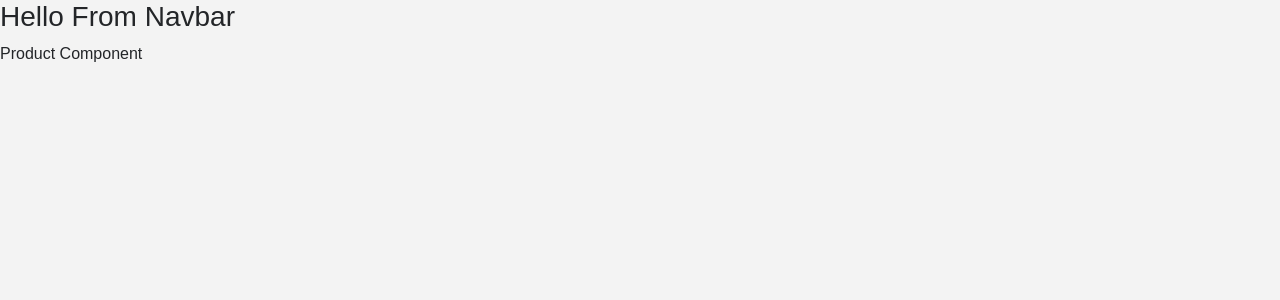
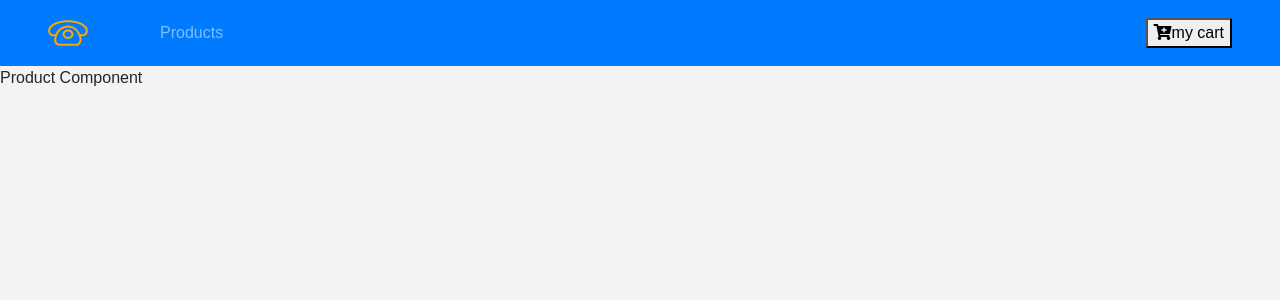
Before and after one commit to erdldncr/e-commerce-with-react, a React (Create React App) app: page / in a window 1280 px wide. Shown: the top 300 px of the page. Built offline with nearby package versions, Linux system fonts and the light colour scheme.

Commit message:
navbar component designed

```diff
--- a/package.json
+++ b/package.json
@@ -11,6 +11,7 @@
     "react-dom": "^17.0.2",
     "react-router-dom": "^5.2.0",
     "react-scripts": "4.0.3",
+    "styled-components": "^5.2.3",
     "web-vitals": "^1.1.1"
   },
   "scripts": {
--- a/src/components/Navbar.js
+++ b/src/components/Navbar.js
@@ -1,11 +1,28 @@
 import React, { Component } from 'react'
-
+import { Link } from 'react-router-dom'
+import logo from '../logo.svg'
 export default class Navbar extends Component {
     render() {
         return (
-            <div>
-                <h3>Hello From Navbar</h3>
-            </div>
+            <nav className="navbar bg-primary navbar-expand-sm navbar-dark px-sm-5">
+                {/* https://www.iconfinder.com/icons/1243689/call_phone_icon
+                Creative Commons (Attribution 3.0 Unported);
+                https://www.iconfinder.com/Makoto_msk  */}
+                <Link to='/'>
+                <img src={logo} className='navbar-brand' alt="store"/>
+                </Link>
+                <ul className="navbar-nav align-items-center">
+                    <li className="nav-item ml-5">
+                        <Link to='/' className='nav-link'>Products</Link>
+                    </li>
+                </ul>
+                <Link to='/cart' className="ml-auto">
+                    <button>
+                        <i className="fas fa-cart-plus"></i>
+                        my cart
+                    </button>
+                </Link>
+            </nav>
         )
     }
 }
```
Also changed, not shown: 1 other file (tests, documents, lock files or other folders).
